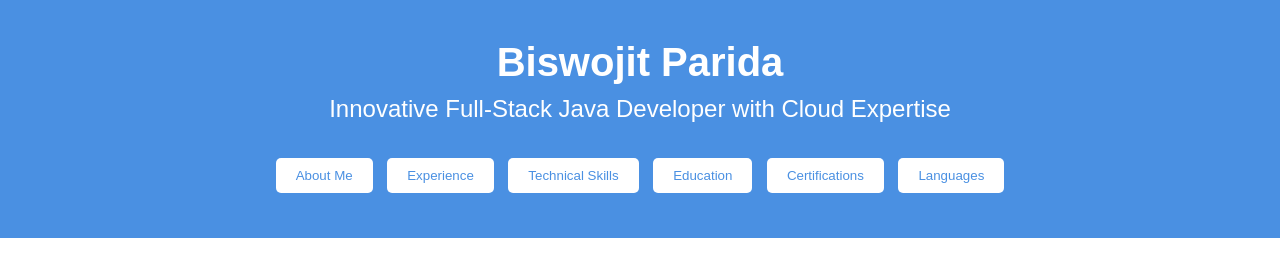
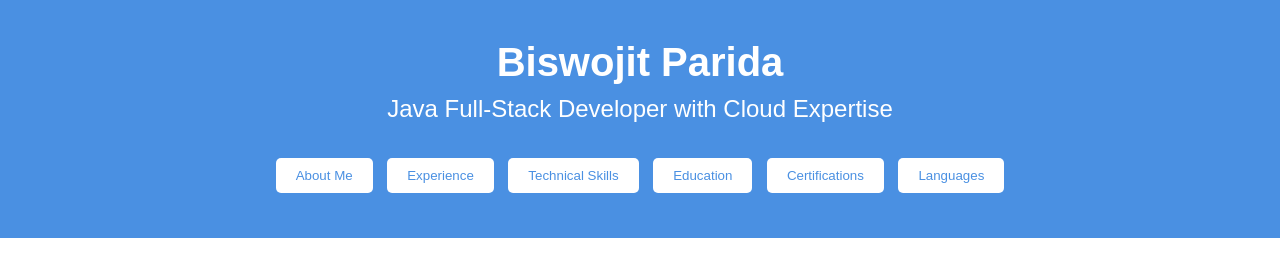
Before and after one commit to bparida99/bparida99.github.io, a plain HTML site: page index.html in a window 1280 px wide. Drawn offline with Linux system fonts and the light colour scheme.

Commit message:
Update index.html

```diff
--- a/index.html
+++ b/index.html
@@ -13,7 +13,7 @@
     <header>
         <div class="container header-container">
             <h1>Biswojit Parida</h1>
-            <p class="title">Innovative Full-Stack Java Developer with Cloud Expertise</p>
+            <p class="title">Java Full-Stack Developer with Cloud Expertise</p>
             <nav class="navbar">
                 <button class="nav-button" onclick="showSection('about')">About Me</button>
                 <button class="nav-button" onclick="showSection('experience')">Experience</button>
```
